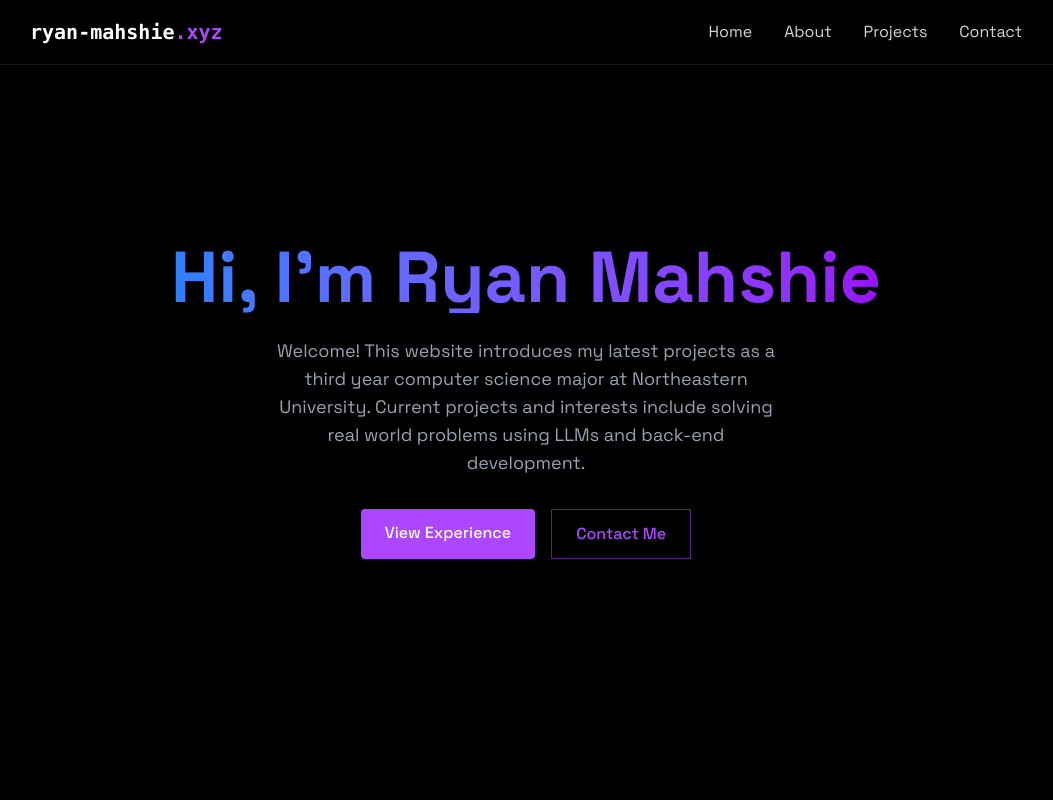
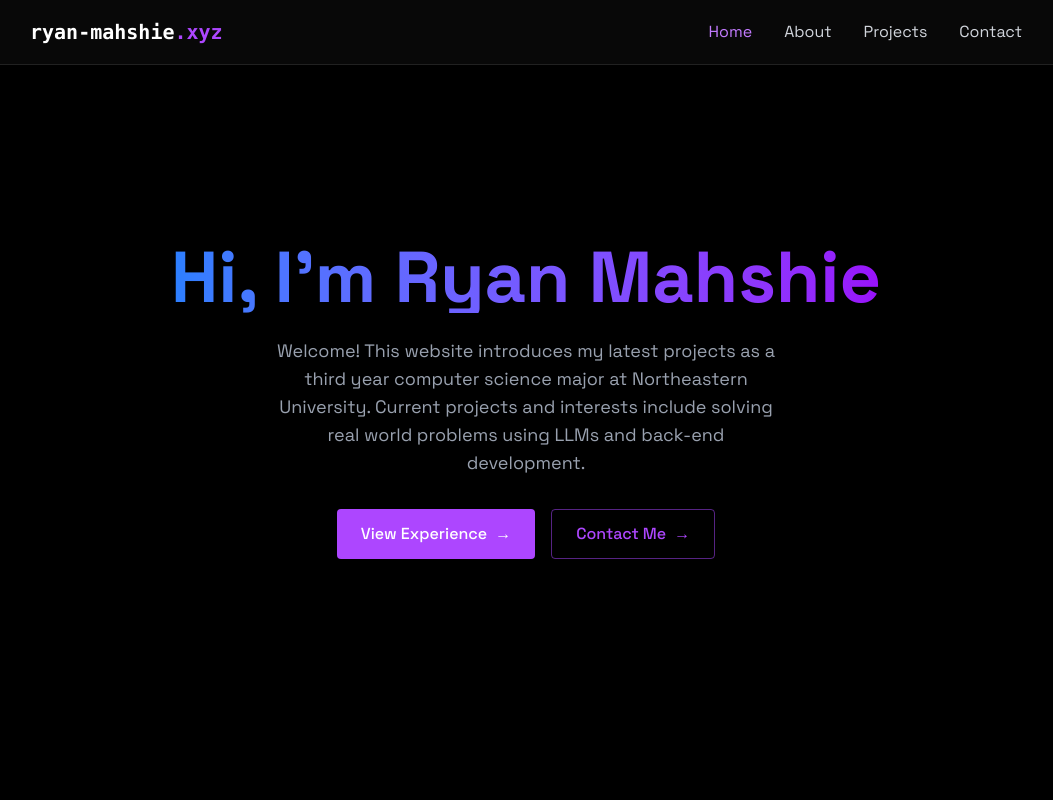
Before and after one commit to RMahshie/ryan-mahshie-portfolio, a React (Vite) app: page / in a window 1280 px wide. Shown: the top 800 px of the page, without its empty margins (114-1167 px from the left). Built offline with nearby package versions, Linux system fonts and the light colour scheme; no server answers.

Commit message:
Feature additions

```diff
--- a/src/components/Navbar.jsx
+++ b/src/components/Navbar.jsx
@@ -1,13 +1,50 @@
-import { useEffect } from "react";
+import { useEffect, useState } from "react";
 
 export const Navbar = ({menuOpen, setMenuOpen}) => {
+    const [activeSection, setActiveSection] = useState("home");
 
-        useEffect(() => {
-            document.body.style.overflow = menuOpen ? "hidden" : ""
-        }, [menuOpen]);
+    useEffect(() => {
+        document.body.style.overflow = menuOpen ? "hidden" : ""
+    }, [menuOpen]);
+
+    useEffect(() => {
+        const sections = ["home", "about", "projects", "contact"];
+
+        const handleScroll = () => {
+            let currentSection = "home";
+            let minDistance = Infinity;
+
+            for (const sectionId of sections) {
+                const element = document.getElementById(sectionId);
+                if (element) {
+                    const rect = element.getBoundingClientRect();
+                    const distance = Math.abs(rect.top - 80);
+
+                    if (rect.top <= 100 && distance < minDistance) {
+                        minDistance = distance;
+                        currentSection = sectionId;
+                    }
+                }
+            }
+
+            setActiveSection(currentSection);
+        };
+
+        window.addEventListener("scroll", handleScroll);
+        handleScroll();
+
+        return () => window.removeEventListener("scroll", handleScroll);
+    }, []);
+
+    const navLinks = [
+        { id: "home", label: "Home" },
+        { id: "about", label: "About" },
+        { id: "projects", label: "Projects" },
+        { id: "contact", label: "Contact" }
+    ];
 
     return (
-        <nav className="fixed top-0 w-full z-40 bg-[rgba(10, 10, 10, 0.8)] backdrop-blur-lg border-b border-white/10 shadow-lg">
+        <nav className="fixed top-0 w-full z-40 bg-[rgba(10,10,10,0.8)] backdrop-blur-lg border-b border-white/10 shadow-lg">
             <div className="max-w-5xl mx-auto px-4">
                 <div className="flex justify-between items-center h-16">
                     <a href="#home" className="font-mono text-xl font-bold text-white">
@@ -22,24 +59,23 @@ export const Navbar = ({menuOpen, setMenuOpen}) => {
                         &#9776;
                     </div>
 
-                    <div className="hidden md:flex items-center space-x-8">
-                        <a href="#home" className="text-gray-300 hove:text-white transition-colors">
-                            {" "}
-                            Home{" "}
-                        </a>
-                        <a href="#about" className="text-gray-300 hove:text-white transition-colors">
-                            {" "}
-                            About{" "}
-                        </a>
-                        <a href="#projects" className="text-gray-300 hove:text-white transition-colors">
-                            {" "}
-                            Projects{" "}
-                        </a>
-                        <a href="#contact" className="text-gray-300 hove:text-white transition-colors">
-                            {" "}
-                            Contact{" "}
-
-                        </a>
+                    <div className="hidden md:flex items-center space-x-8 relative">
+                        {navLinks.map((link) => (
+                            <a
+                                key={link.id}
+                                href={`#${link.id}`}
+                                className={`relative py-2 transition-colors duration-300 ${
+                                    activeSection === link.id
+                                        ? "text-purple-400"
+                                        : "text-gray-300 hover:text-white"
+                                }`}
+                            >
+                                {link.label}
+                                {activeSection === link.id && (
+                                    <span className="absolute bottom-0 left-0 w-full h-0.5 bg-gradient-to-r from-blue-500 to-purple-500 rounded-full nav-indicator" />
+                                )}
+                            </a>
+                        ))}
                     </div>
 
                 </div>
--- a/src/components/RevealOnScroll.jsx
+++ b/src/components/RevealOnScroll.jsx
@@ -1,6 +1,6 @@
 import { useRef, useEffect } from "react";
 
-export const RevealOnScroll = ({ children, className = "" }) => {
+export const RevealOnScroll = ({ children, className = "", delay = 0 }) => {
   const ref = useRef(null);
 
   useEffect(() => {
@@ -8,21 +8,24 @@ export const RevealOnScroll = ({ children, className = "" }) => {
       (entries) => {
         entries.forEach(entry => {
           if (entry.isIntersecting) {
-            entry.target.classList.add("visible");
+            // Apply delay before adding visible class
+            setTimeout(() => {
+              entry.target.classList.add("visible");
+            }, delay);
           } else {
             entry.target.classList.remove("visible");
           }
         });
       },
       {
-        threshold:   0.2,            // fire when 20% visible
+        threshold: 0.2,
         rootMargin: "0px 0px -50px 0px",
       }
     );
 
     if (ref.current) observer.observe(ref.current);
     return () => observer.disconnect();
-  }, []);
+  }, [delay]);
 
   return (
     <div ref={ref} className={`reveal ${className}`}>
--- a/src/components/sections/Contact.jsx
+++ b/src/components/sections/Contact.jsx
@@ -37,15 +37,17 @@ export const Contact = () => {
   };
 
   return (
-    <RevealOnScroll>
       <section
         id="contact"
         className="min-h-screen flex items-center justify-center py-20"
       >
         <div className="px-4 w-full max-w-lg">
+          <RevealOnScroll delay={0}>
             <h2 className="text-3xl font-bold mb-8 bg-gradient-to-r from-blue-500 to-purple-600 bg-clip-text text-transparent text-center">
               Get In Touch
             </h2>
+          </RevealOnScroll>
+          <RevealOnScroll delay={150}>
             <form
               ref={formRef}
               onSubmit={handleSubmit}
@@ -100,8 +102,8 @@ export const Contact = () => {
               {sending ? "Sending…" : "Send Message"}
             </button>
             </form>
+          </RevealOnScroll>
         </div>
       </section>
-    </RevealOnScroll>
   );
 };
--- a/src/components/sections/Home.jsx
+++ b/src/components/sections/Home.jsx
@@ -2,41 +2,46 @@ import { RevealOnScroll } from "../RevealOnScroll";
 
 export const Home = () => {
     return (
-        <RevealOnScroll>
         <section
             id="home"
             className="min-h-screen flex items-center justify-center relative"
         >
             <div className="text-center z-10 px-4">
+                <RevealOnScroll delay={0}>
                     <h1 className="text-5xl md:text-7xl font-bold mb-6 bg-gradient-to-r from-blue-500 to-purple-600 bg-clip-text text-transparent leading-right">
                         Hi, I'm Ryan Mahshie
                     </h1>
+                </RevealOnScroll>
 
+                <RevealOnScroll delay={150}>
                     <p className="text-gray-400 text-lg mb-8 max-w-lg mx-auto">
                     Welcome! This website introduces my latest projects as a third year computer
                     science major at Northeastern University. Current projects and interests
                     include solving real world problems using LLMs and back-end development.
                     </p>
+                </RevealOnScroll>
+
+                <RevealOnScroll delay={300}>
                     <div className="flex justify-center space-x-4">
                         <a
                             href="#about"
-                        className="bg-purple-500 text-white py-3 px-6 rounded font-medium transition relative overflow-hidden hover:-translate-y-0.5
-                         hover:shadow-[0_0_15px_rgba(168, 85, 247, 0.4)]"
+                            className="group bg-purple-500 text-white py-3 px-6 rounded font-medium transition-all duration-300 relative overflow-hidden hover:-translate-y-0.5
+                             hover:shadow-[0_0_15px_rgba(168,85,247,0.4)] flex items-center gap-2"
                         >
                             View Experience
+                            <span className="inline-block transition-transform duration-300 group-hover:translate-x-1">→</span>
                         </a>
                         <a
                             href="#contact"
-                        className="border border-purple-500/50 text-purple-500 py-3 px-6 round font-medium transition-all duration-200
-                         hover:-translate-y-0.5 hover:shadow-[0_0_15px_rgba(168, 85, 247, 0.2)] hover:bg-purple-500/10"
+                            className="group border border-purple-500/50 text-purple-500 py-3 px-6 rounded font-medium transition-all duration-300
+                             hover:-translate-y-0.5 hover:shadow-[0_0_15px_rgba(168,85,247,0.2)] hover:bg-purple-500/10 flex items-center gap-2"
                         >
                             Contact Me
+                            <span className="inline-block transition-transform duration-300 group-hover:translate-x-1">→</span>
                         </a>
-
-
                     </div>
+                </RevealOnScroll>
             </div>
         </section>
-        </RevealOnScroll>
     );
 };
--- a/src/index.css
+++ b/src/index.css
@@ -62,3 +62,59 @@ html, body {
 .animate-fade-in {
   animation: fade-in 0.2s ease forwards;
 }
+
+/* Interactive Button Styles */
+.btn-interactive {
+  display: inline-flex;
+  align-items: center;
+  gap: 0.5rem;
+  padding: 0.5rem 1rem;
+  border-radius: 0.5rem;
+  font-weight: 500;
+  transition: all 0.3s ease;
+  position: relative;
+  overflow: hidden;
+}
+
+.btn-interactive::before {
+  content: '';
+  position: absolute;
+  left: 0;
+  bottom: 0;
+  width: 0;
+  height: 2px;
+  background: linear-gradient(to right, #8b5cf6, #3b82f6);
+  transition: width 0.3s ease;
+}
+
+.btn-interactive:hover::before {
+  width: 100%;
+}
+
+.btn-interactive .arrow {
+  transition: transform 0.3s ease;
+}
+
+.btn-interactive:hover .arrow {
+  transform: translateX(4px);
+}
+
+.btn-interactive:hover {
+  color: #a78bfa;
+}
+
+/* Navigation Indicator Animation */
+.nav-indicator {
+  animation: nav-indicator-appear 0.3s ease forwards;
+}
+
+@keyframes nav-indicator-appear {
+  from {
+    transform: scaleX(0);
+    opacity: 0;
+  }
+  to {
+    transform: scaleX(1);
+    opacity: 1;
+  }
+}
```
Also changed, not shown: src/components/sections/About.jsx (+12 -4 lines), src/components/sections/Projects.jsx (+39 -23 lines). Lines whose indentation alone changed are shown as unchanged.
